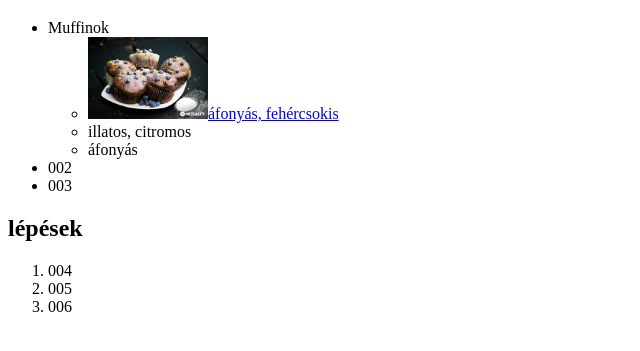
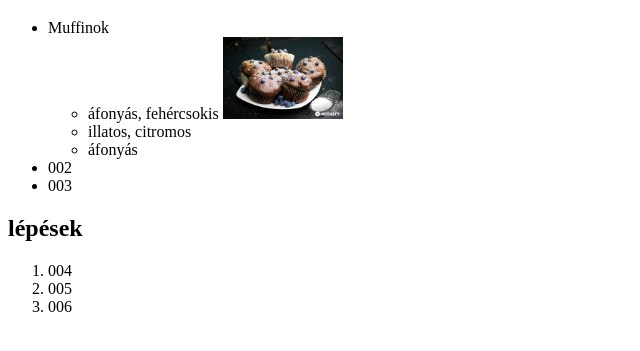
Before and after one commit to mtystms/mtystms.github.io, a plain HTML site: page index.html in a window 1280 px wide. Shown: the part 149-500 px from the top of the page, without its empty margins (0-640 px from the left). Drawn offline with Linux system fonts and the light colour scheme.

Commit message:
Init page.

```diff
--- a/index.html
+++ b/index.html
@@ -28,8 +28,9 @@
             Muffinok
             <ul>
                 <li>
+                    áfonyás, fehércsokis
                     <a target="blank" href="https://www.nosalty.hu/ajanlo/8-iszonyu-gyors-vendegvaro-muffin">
-                        <img width="120" src="img/249943_255075_muffweb.jpg" alt="muffin">áfonyás, fehércsokis</a>
+                        <img width="120" src="img/249943_255075_muffweb.jpg" alt="muffin"></a>
 
                 </li>
                 <li>
```
